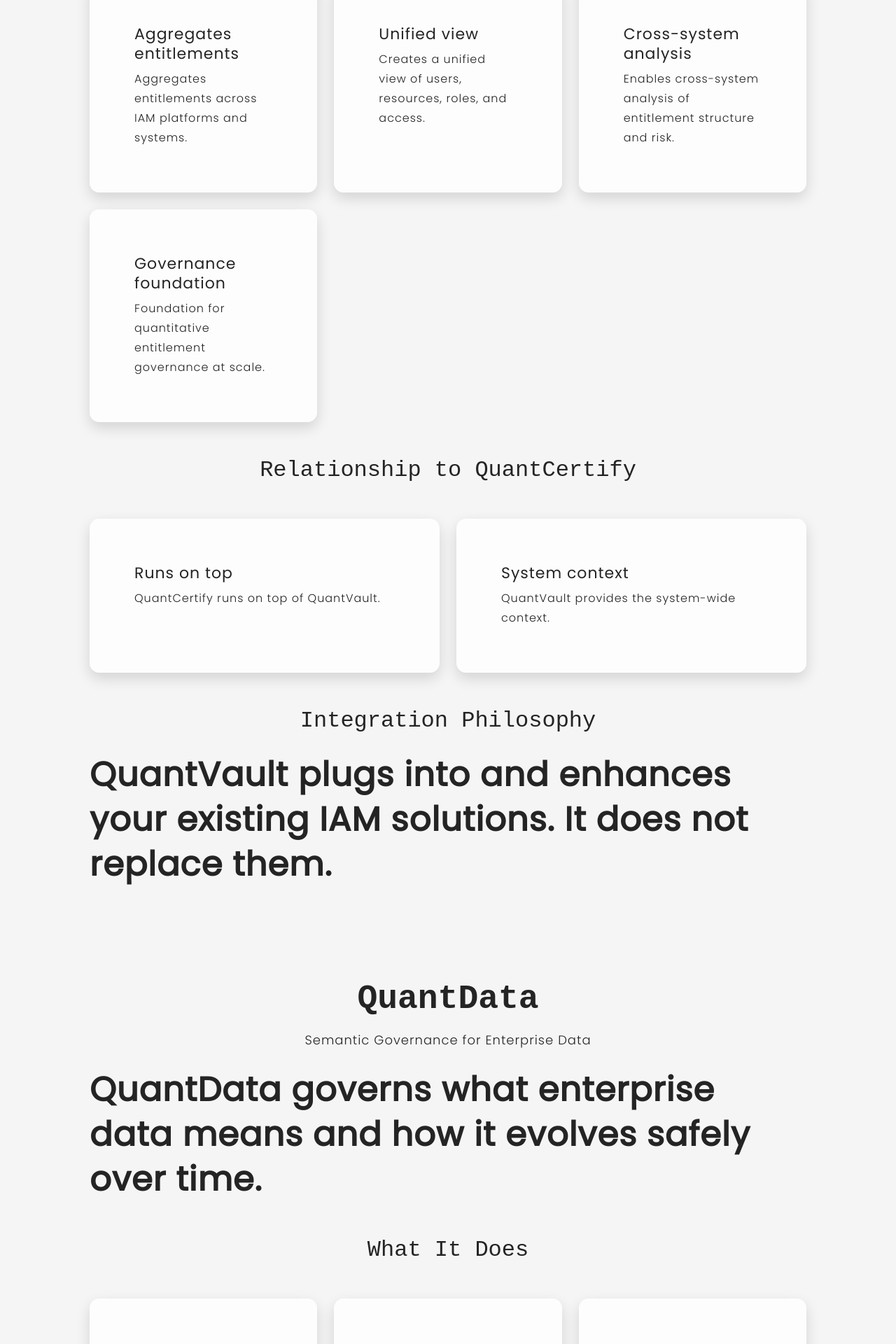
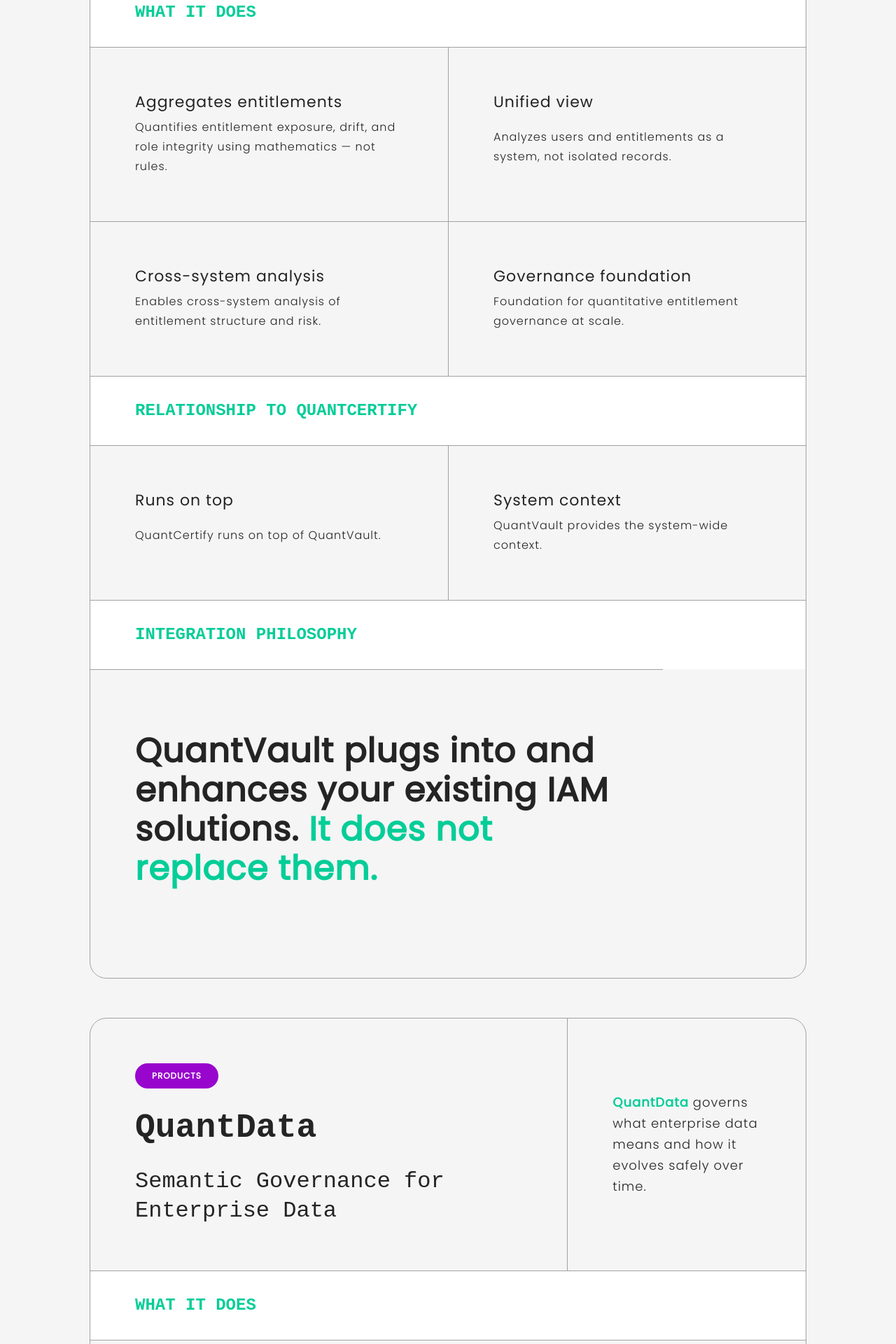
Before and after one commit to quantent-web/quantent-web, a Next.js app: page / in a window 1280 px wide. Shown: the part 7380-9300 px from the top of the page at 70% size. Built offline with nearby package versions, Linux system fonts and the light colour scheme; a web font is replaced by a local one.

Commit message:
Add QuantVault and QuantData product grid sections

```diff
--- a/app/globals.css
+++ b/app/globals.css
@@ -540,10 +540,162 @@ p,
   }
 }
 #quantvault {
-
+  margin-top: 96px;
 }
 #quantdata {
- ;
+  margin-top: 56px;
+}
+
+.product-detail-section {
+  border-radius: 24px;
+  padding-top: 0;
+  padding-left: 0;
+  padding-right: 0;
+  border: 1px solid var(--border);
+  overflow: hidden;
+}
+
+.product-detail-grid {
+  display: grid;
+  gap: 0;
+}
+
+.product-row {
+  display: grid;
+  gap: 0;
+}
+
+.product-row--hero {
+  grid-template-columns: repeat(3, minmax(0, 1fr));
+}
+
+.product-row--hero .product-cell--hero-main {
+  grid-column: span 2;
+}
+
+.product-row--title,
+.product-row--single,
+.product-row--single-card {
+  grid-template-columns: minmax(0, 1fr);
+}
+
+.product-row--two-col {
+  grid-template-columns: repeat(2, minmax(0, 1fr));
+}
+
+.product-cell {
+  border-top: 1px solid var(--border);
+  border-left: 1px solid var(--border);
+  padding: var(--space-8);
+  min-width: 0;
+}
+
+.product-detail-grid .product-row:first-child .product-cell {
+  border-top: 0;
+}
+
+.product-detail-grid .product-cell:first-child {
+  border-left: 0;
+}
+
+.product-cell--hero-main {
+  display: grid;
+  gap: var(--space-5);
+}
+
+.product-cell--hero-main h2,
+.product-cell--hero-main h3 {
+  text-align: left;
+}
+
+.product-cell--hero-main h3 {
+  font-weight: 300;
+}
+
+.product-cell--hero-note {
+  display: flex;
+  align-items: center;
+}
+
+.product-cell--hero-note p {
+  max-width: 34ch;
+}
+
+.product-row--title .product-cell {
+  padding: 32px 64px;
+  background-color: var(--accent);
+}
+
+.product-cell--card {
+  display: grid;
+  gap: var(--space-2);
+}
+
+.product-cell--card .card-title {
+  margin-bottom: 0;
+}
+
+.product-cell--statement {
+  max-width: 80%;
+}
+
+.product-cell--statement .section-note {
+  font-size: 3rem;
+  line-height: 3.5rem;
+}
+
+@media (max-width: 1024px) {
+  .product-row--hero,
+  .product-row--two-col {
+    grid-template-columns: repeat(2, minmax(0, 1fr));
+  }
+
+  .product-row--hero .product-cell--hero-main,
+  .product-row--hero .product-cell--hero-note {
+    grid-column: 1 / -1;
+  }
+
+  .product-row--title .product-cell {
+    padding-left: var(--space-6);
+    padding-right: var(--space-6);
+  }
+
+  .product-cell--statement .section-note {
+    font-size: 2.25rem;
+    line-height: 2.75rem;
+  }
+}
+
+@media (max-width: 640px) {
+  #quantvault {
+    margin-top: 72px;
+  }
+
+  #quantdata {
+    margin-top: 40px;
+  }
+
+  .product-row--hero,
+  .product-row--two-col {
+    grid-template-columns: minmax(0, 1fr);
+  }
+
+  .product-cell {
+    padding: var(--space-6);
+  }
+
+  .product-row--title .product-cell {
+    padding: var(--space-5);
+  }
+
+  .product-cell--statement {
+    max-width: 100%;
+  }
+
+  .product-cell--statement .section-note {
+    font-size: 1.75rem;
+    line-height: 2.25rem;
+  }
 }
 #capabilities {
   min-height: min(90svh, calc(100svh - var(--nav-h)));
--- a/app/home-page-client.tsx
+++ b/app/home-page-client.tsx
@@ -655,106 +655,155 @@ export default function Home() {
         <div className="container">
 
         {/* QUANTVAULT */}
-        <section id="quantvault" className="section">
-          <h2 className="section-title">QuantVault</h2>
-          <p className="section-lead">Enterprise Entitlement Intelligence</p>
-
-          <p className="section-note">
-            QuantVault provides a system-level view of entitlements across your organization.
-          </p>
-
-          <h3 className="subhead">What It Does</h3>
-          <div className="cards-grid cards-grid--auto">
-            <div className="card">
-              <h4 className="card-title">Aggregates entitlements</h4>
-              <p className="card-text">Aggregates entitlements across IAM platforms and systems.</p>
+        <section id="quantvault" className="section product-detail-section">
+          <div className="product-detail-grid product-detail-grid--vault">
+            <div className="product-row product-row--hero">
+              <div className="product-cell product-cell--hero-main">
+                <Badge className="qc-badge">Products</Badge>
+                <h2>QuantVault</h2>
+                <h3>Enterprise Entitlement Intelligence</h3>
               </div>
-            <div className="card">
-              <h4 className="card-title">Unified view</h4>
-              <p className="card-text">Creates a unified view of users, resources, roles, and access.</p>
-            </div>
-            <div className="card">
-              <h4 className="card-title">Cross-system analysis</h4>
-              <p className="card-text">
-                Enables cross-system analysis of entitlement structure and risk.
-              </p>
-            </div>
-            <div className="card">
-              <h4 className="card-title">Governance foundation</h4>
-              <p className="card-text">
-                Foundation for quantitative entitlement governance at scale.
+              <div className="product-cell product-cell--hero-note">
+                <p>
+                  <span className="text-highlight">QuantVault</span> provides a system-level view of
+                  entitlements across your organization.
                 </p>
               </div>
             </div>
 
-          <h3 className="subhead">Relationship to QuantCertify</h3>
-          <div className="cards-grid cards-grid--auto">
-            <div className="card">
+            <div className="product-row product-row--title">
+              <div className="product-cell">
+                <h4 className="qc-section-label">What It Does</h4>
+              </div>
+            </div>
+
+            <div className="product-row product-row--two-col">
+              <div className="product-cell product-cell--card">
+                <h4 className="card-title">Aggregates entitlements</h4>
+                <p className="card-text">Quantifies entitlement exposure, drift, and role integrity using mathematics — not rules.</p>
+              </div>
+              <div className="product-cell product-cell--card">
+                <h4 className="card-title">Unified view</h4>
+                <p className="card-text">Analyzes users and entitlements as a system, not isolated records.</p>
+              </div>
+            </div>
+
+            <div className="product-row product-row--two-col">
+              <div className="product-cell product-cell--card">
+                <h4 className="card-title">Cross-system analysis</h4>
+                <p className="card-text">Enables cross-system analysis of entitlement structure and risk.</p>
+              </div>
+              <div className="product-cell product-cell--card">
+                <h4 className="card-title">Governance foundation</h4>
+                <p className="card-text">Foundation for quantitative entitlement governance at scale.</p>
+              </div>
+            </div>
+
+            <div className="product-row product-row--title">
+              <div className="product-cell">
+                <h4 className="qc-section-label">Relationship to QuantCertify</h4>
+              </div>
+            </div>
+
+            <div className="product-row product-row--two-col">
+              <div className="product-cell product-cell--card">
                 <h4 className="card-title">Runs on top</h4>
                 <p className="card-text">QuantCertify runs on top of QuantVault.</p>
               </div>
-            <div className="card">
+              <div className="product-cell product-cell--card">
                 <h4 className="card-title">System context</h4>
                 <p className="card-text">QuantVault provides the system-wide context.</p>
               </div>
             </div>
 
-          <h3 className="subhead">Integration Philosophy</h3>
-          <p className="section-note">
-            QuantVault plugs into and enhances your existing IAM solutions. It does not replace them.
-          </p>
+            <div className="product-row product-row--title">
+              <div className="product-cell">
+                <h4 className="qc-section-label">Integration Philosophy</h4>
+              </div>
+            </div>
+
+            <div className="product-row product-row--single">
+              <div className="product-cell product-cell--statement">
+                <p className="section-note">QuantVault plugs into and enhances your existing IAM solutions. <span className="text-highlight">It does not replace them.</span></p>
+              </div>
+            </div>
+          </div>
         </section>
 
         {/* QUANTDATA */}
-        <section id="quantdata" className="section">
-          <h2 className="section-title">QuantData</h2>
-          <p className="section-lead">Semantic Governance for Enterprise Data</p>
-
-          <p className="section-note">
-            QuantData governs what enterprise data means and how it evolves safely over time.
-          </p>
-
-          <h3 className="subhead">What It Does</h3>
-          <div className="cards-grid cards-grid--auto">
-            <div className="card">
-              <h4 className="card-title">Canonical models</h4>
-              <p className="card-text">Establishes canonical data models and nomenclature.</p>
+        <section id="quantdata" className="section product-detail-section">
+          <div className="product-detail-grid product-detail-grid--data">
+            <div className="product-row product-row--hero">
+              <div className="product-cell product-cell--hero-main">
+                <Badge className="qc-badge">Products</Badge>
+                <h2>QuantData</h2>
+                <h3>Semantic Governance for Enterprise Data</h3>
               </div>
-            <div className="card">
-              <h4 className="card-title">Controlled evolution</h4>
-              <p className="card-text">
-                Governs evolution without breaking reporting or workflows.
-              </p>
-            </div>
-            <div className="card">
-              <h4 className="card-title">Detects semantic drift</h4>
-              <p className="card-text">
-                Detects semantic drift, ambiguity, and incompatibility.
-              </p>
-            </div>
-            <div className="card">
-              <h4 className="card-title">AI readiness</h4>
-              <p className="card-text">
-                Ensures data is fit for reporting, automation, and AI.
+              <div className="product-cell product-cell--hero-note">
+                <p>
+                  <span className="text-highlight">QuantData</span> governs what enterprise data means and
+                  how it evolves safely over time.
                 </p>
               </div>
             </div>
 
-          <h3 className="subhead">Why It Matters</h3>
-          <div className="cards-grid cards-grid--auto">
-            <div className="card">
+            <div className="product-row product-row--title">
+              <div className="product-cell">
+                <h4 className="qc-section-label">What It Does</h4>
+              </div>
+            </div>
+
+            <div className="product-row product-row--single-card">
+              <div className="product-cell product-cell--card">
+                <h4 className="card-title">Canonical models</h4>
+                <p className="card-text">Establishes canonical data models and nomenclature.</p>
+              </div>
+            </div>
+
+            <div className="product-row product-row--single-card">
+              <div className="product-cell product-cell--card">
+                <h4 className="card-title">Controlled evolution</h4>
+                <p className="card-text">Governs evolution without breaking reporting or workflows.</p>
+              </div>
+            </div>
+
+            <div className="product-row product-row--single-card">
+              <div className="product-cell product-cell--card">
+                <h4 className="card-title">Detects semantic drift</h4>
+                <p className="card-text">Detects semantic drift, ambiguity, and incompatibility.</p>
+              </div>
+            </div>
+
+            <div className="product-row product-row--single-card">
+              <div className="product-cell product-cell--card">
+                <h4 className="card-title">AI readiness</h4>
+                <p className="card-text">Ensures data is fit for reporting, automation, and AI.</p>
+              </div>
+            </div>
+
+            <div className="product-row product-row--title">
+              <div className="product-cell">
+                <h4 className="qc-section-label">Why It Matters</h4>
+              </div>
+            </div>
+
+            <div className="product-row product-row--two-col">
+              <div className="product-cell product-cell--card">
                 <h4 className="card-title">Access + meaning</h4>
                 <p className="card-text">Entitlement governance fails if data meaning is broken.</p>
               </div>
-            <div className="card">
+              <div className="product-cell product-cell--card">
                 <h4 className="card-title">Meaning + access</h4>
                 <p className="card-text">Data governance fails if access governance is broken.</p>
               </div>
             </div>
 
-          <p className="section-note">
-            QuantData and QuantCertify are designed to work together so data meaning and permissions evolve in lockstep.
-          </p>
+            <div className="product-row product-row--single">
+              <div className="product-cell product-cell--statement">
+                <p className="section-note">QuantData and QuantCertify are designed to work together so <span className="text-highlight">data meaning and permissions evolve in lockstep.</span></p>
+              </div>
+            </div>
+          </div>
         </section>
 
         {/* CAPABILITIES */}
```
Lines whose indentation alone changed are shown as unchanged.
